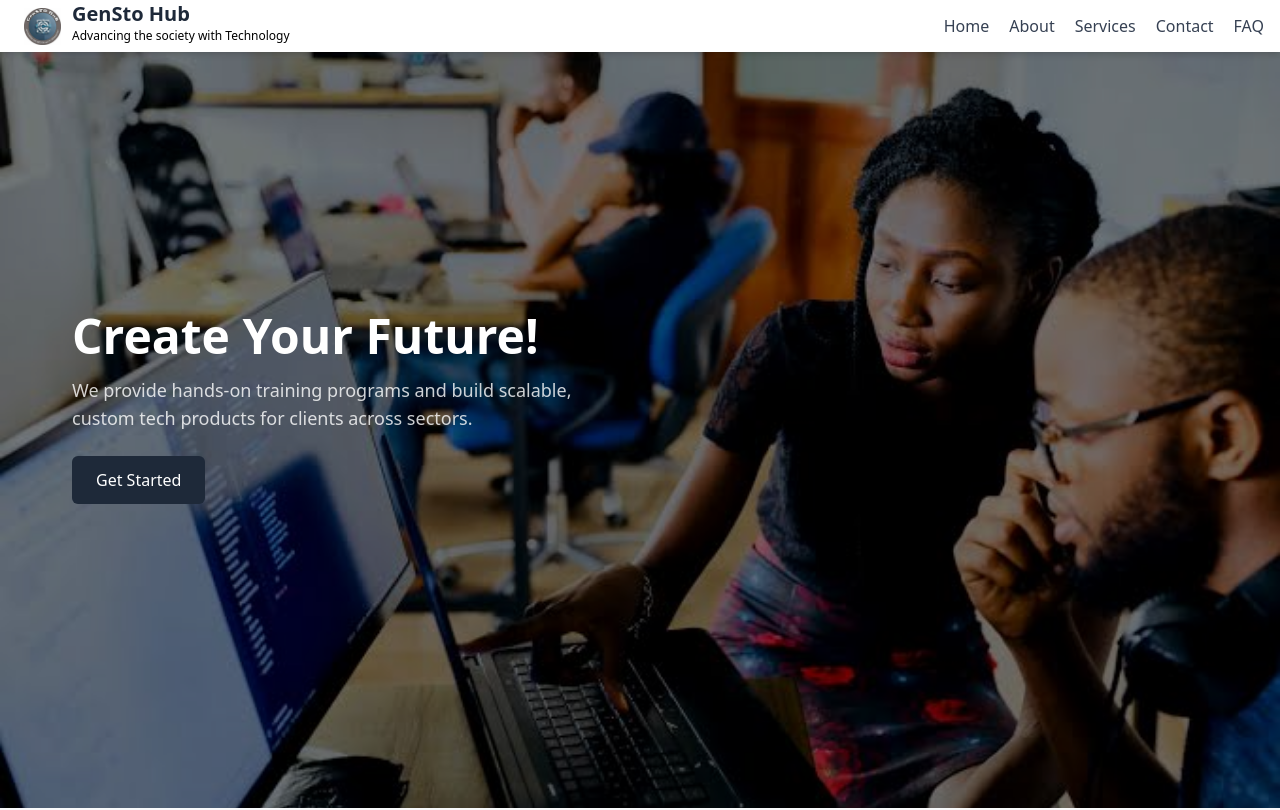
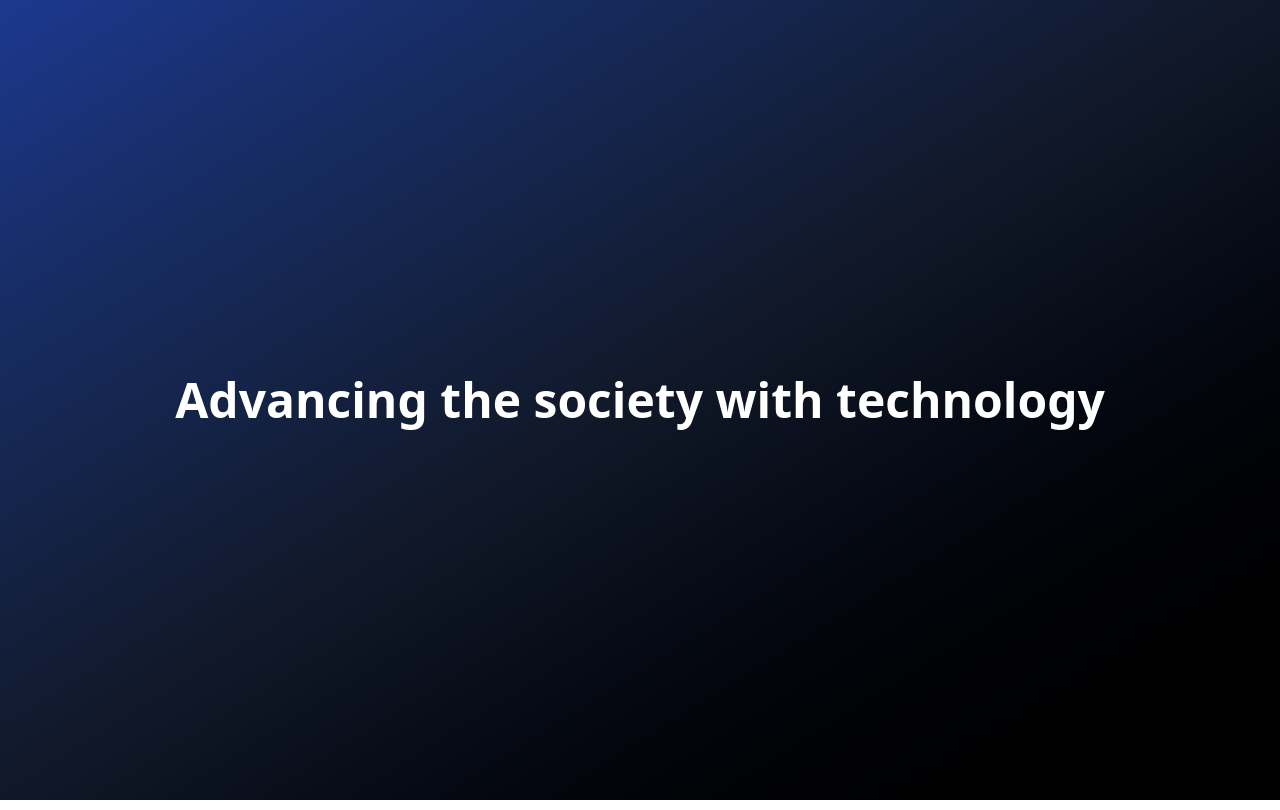
Before and after one commit to Wasem1209/GenSto-Hub, a Next.js app in the folder gensto-frontend/: page / in a window 1280 px wide. Shown: the top 810 px of the page. Built offline with nearby package versions, Linux system fonts and the light colour scheme.

Commit message:
preloader add

```diff
--- a/gensto-frontend/package.json
+++ b/gensto-frontend/package.json
@@ -10,6 +10,7 @@
   },
   "dependencies": {
     "@lottiefiles/react-lottie-player": "^3.6.0",
+    "framer-motion": "^12.23.12",
     "lottie-react": "^2.4.1",
     "lucide-react": "^0.523.0",
     "next": "15.3.4",
--- /dev/null
+++ b/gensto-frontend/src/app/Components/Preloader.jsx
@@ -0,0 +1,69 @@
+'use client';
+
+import { useState, useEffect } from "react";
+import { motion, AnimatePresence } from "framer-motion";
+
+export default function Preloader({ onFinish }) {
+    const [currentMessage, setCurrentMessage] = useState(0);
+    const [isVisible, setIsVisible] = useState(true);
+
+    const messages = [
+        "Welcome to GenSto Hub",
+        "Advancing the society with technology",
+        "Enjoy your stay!!"
+    ];
+
+    useEffect(() => {
+        const timers = [
+            setTimeout(() => setCurrentMessage(1), 3000),
+            setTimeout(() => setCurrentMessage(2), 6000),
+            setTimeout(() => setIsVisible(false), 13000)
+        ];
+        return () => timers.forEach(clearTimeout);
+    }, []);
+
+    const handleExitComplete = () => {
+        onFinish();
+    };
+
+    // Letter animation (staggered)
+    const letterAnimation = {
+        hidden: { opacity: 0, y: 10 },
+        visible: (i) => ({
+            opacity: 1,
+            y: 0,
+            transition: { delay: i * 0.05 }
+        })
+    };
+
+    return (
+        <AnimatePresence onExitComplete={handleExitComplete}>
+            {isVisible && (
+                <motion.div
+                    className="fixed inset-0 flex items-center justify-center bg-gradient-to-br from-blue-900 via-gray-900 to-black z-50"
+                    initial={{ opacity: 1 }}
+                    exit={{ opacity: 0 }}
+                    transition={{ duration: 1.5, ease: "easeInOut" }}
+                >
+                    {/*  CENTERED TEXT CONTAINER */}
+                    <div className="text-center px-4">
+                        <motion.div key={currentMessage} className="flex flex-wrap justify-center">
+                            {messages[currentMessage].split("").map((letter, i) => (
+                                <motion.span
+                                    key={i}
+                                    variants={letterAnimation}
+                                    initial="hidden"
+                                    animate="visible"
+                                    custom={i}
+                                    className="text-3xl sm:text-4xl md:text-5xl text-white font-bold"
+                                >
+                                    {letter === " " ? "\u00A0" : letter}
+                                </motion.span>
+                            ))}
+                        </motion.div>
+                    </div>
+                </motion.div>
+            )}
+        </AnimatePresence>
+    );
+}
--- a/gensto-frontend/src/app/about/page.jsx
+++ b/gensto-frontend/src/app/about/page.jsx
@@ -33,7 +33,7 @@ const AboutPage = () => {
 
   return (
     <>
-      <div className="px-4 py-16 max-w-7xl mx-auto">
+      <div className="px-4 py-16 mt-8 max-w-7xl mx-auto">
         {/* Intro */}
         <h1 className="text-4xl font-bold text-center text-gray-600 mb-4">
           About GenSto Hub
--- a/gensto-frontend/src/app/globals.css
+++ b/gensto-frontend/src/app/globals.css
@@ -1,6 +1,28 @@
 @import 'tailwindcss';
+
+
 /* smooth scroll */
 
-html{
+html {
   scroll-behavior: smooth;
 }
+
+@keyframes gradientShift {
+  0% {
+    background-position: 0% 50%;
+  }
+
+  50% {
+    background-position: 100% 50%;
+  }
+
+  100% {
+    background-position: 0% 50%;
+  }
+}
+
+.preloader-bg {
+  background: linear-gradient(-45deg, #1e3a8a, #636264, #2563eb, #404141);
+  background-size: 400% 400%;
+  animation: gradientShift 12s ease infinite;
+}
--- a/gensto-frontend/src/app/page.tsx
+++ b/gensto-frontend/src/app/page.tsx
@@ -1,6 +1,9 @@
 'use client';
 
+import { useState } from "react";
+import { motion } from "framer-motion";
 import Link from "next/link";
+import Preloader from "./Components/Preloader";
 import SocialProof from "./Components/SocialProof";
 import SolutionSection from "./Components/SolutionSection";
 import Testmonial from "./Components/Testmonial";
@@ -12,22 +15,36 @@ import School from "./Components/School";
 
 
 export default function Hero() {
+  const [showPreloader, setShowPreloader] = useState(true);
+
   return (
     <>
-      <section className="relative w-full mt-10 md:h-[768px] bg-cover bg-center bg-no-repeat flex items-center justify-center px-6  text-white text-center md:pb-40 bg-[url('/images/Team-work.jpeg')]">
-
-        {/* Overlay for better text readability */}
+      {showPreloader ? (
+        <Preloader onFinish={() => setShowPreloader(false)} />
+      ) : (
+        <motion.div
+          initial={{ opacity: 0 }}
+          animate={{ opacity: 1 }}
+          transition={{ duration: 1.2, ease: "easeInOut" }}
+          className="w-full"
+        >
+          {/* Hero Section with slight fade-in delay */}
+          <motion.section
+            initial={{ opacity: 0, y: 20 }}
+            animate={{ opacity: 1, y: 0 }}
+            transition={{ delay: 0.5, duration: 1.2, ease: "easeOut" }}
+            className="relative w-full mt-10 md:h-[768px] bg-cover bg-center bg-no-repeat flex items-center justify-center px-6 text-white text-center md:pb-40 bg-[url('/images/Team-work.jpeg')]"
+          >
+            {/* Overlay */}
             <div className="absolute inset-0 bg-black/50"></div>
 
             {/* Content */}
             <div className="relative max-w-7xl mx-auto flex flex-col-reverse md:flex-row items-center justify-between mt-4 w-full">
-
-          {/* Text Content */}
               <div className="md:w-1/2 md:px-12 text-left md:pt-20">
                 <h1 className="text-3xl md:text-5xl font-bold text-white mb-4 pt-10">
                   Create Your Future!
                 </h1>
-            <p className="text-lg  text-white/80 mb-6">
+                <p className="text-lg text-white/80 mb-6">
                   We provide hands-on training programs and build scalable, custom tech products for clients across sectors.
                 </p>
                 <Link href="/course" passHref>
@@ -36,18 +53,25 @@ export default function Hero() {
                   </button>
                 </Link>
               </div>
+            </div>
+          </motion.section>
 
-        </div>
-      </section>
+          {/* Rest of the sections (fade in smoothly after hero) */}
+          <motion.div
+            initial={{ opacity: 0 }}
+            animate={{ opacity: 1 }}
+            transition={{ delay: 1.5, duration: 1.2, ease: "easeOut" }}
+          >
             <SocialProof />
             <SolutionSection />
             <Testmonial />
             <About />
-
             <School />
             <Services />
             <NewsLatter />
-
+          </motion.div>
+        </motion.div>
+      )}
     </>
   );
 }
--- a/gensto-frontend/src/app/services/page.jsx
+++ b/gensto-frontend/src/app/services/page.jsx
@@ -35,7 +35,7 @@ const services = [
 
 export default function ServicesPage() {
   return (
-    <section className="bg-gray-50 py-16 px-6">
+    <section className="bg-gray-50 mt-8 py-16 px-6">
       <div className="max-w-7xl mx-auto text-center">
         <h1 className="text-3xl md:text-4xl font-bold text-gray-800 mb-4">
           Our Services
```
Also changed, not shown: 1 other file (tests, documents, lock files or other folders). Lines whose indentation alone changed are shown as unchanged.
